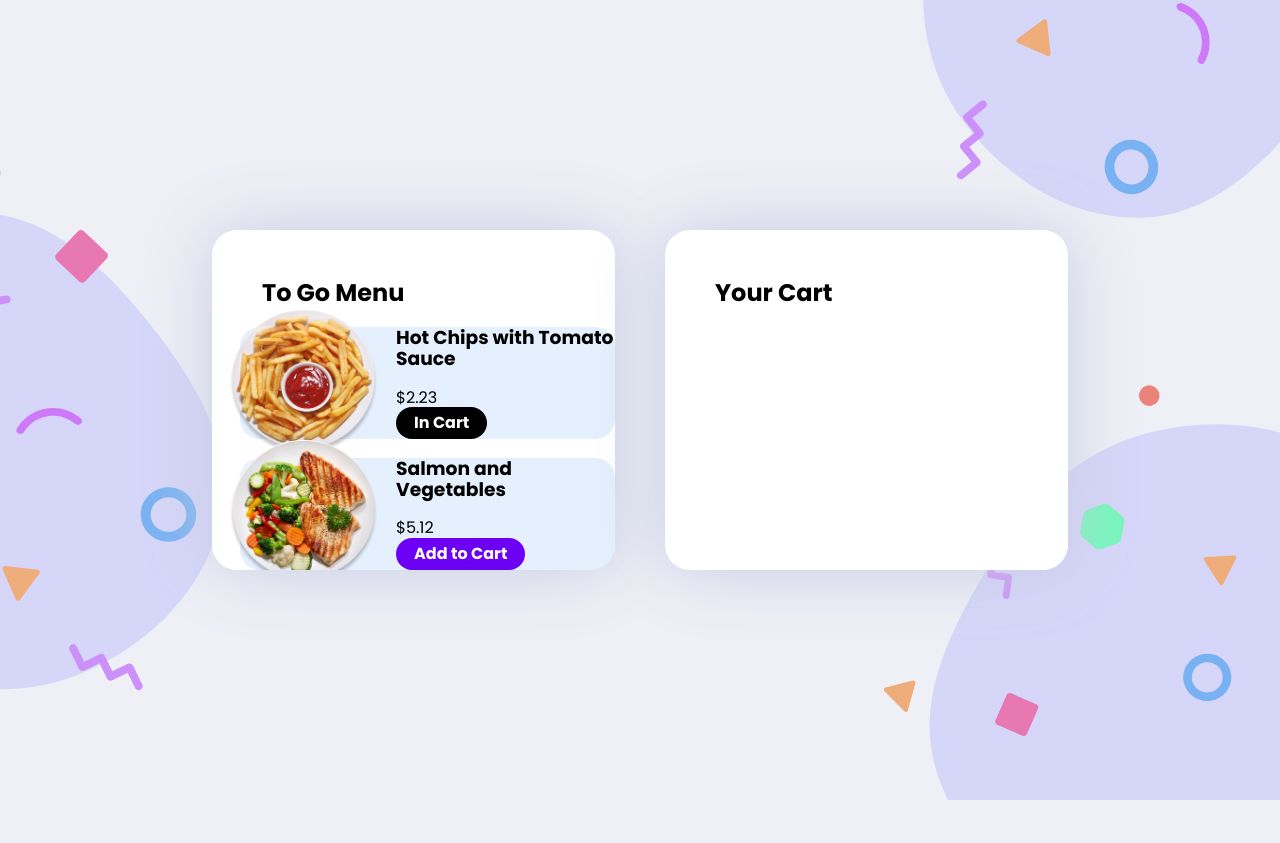
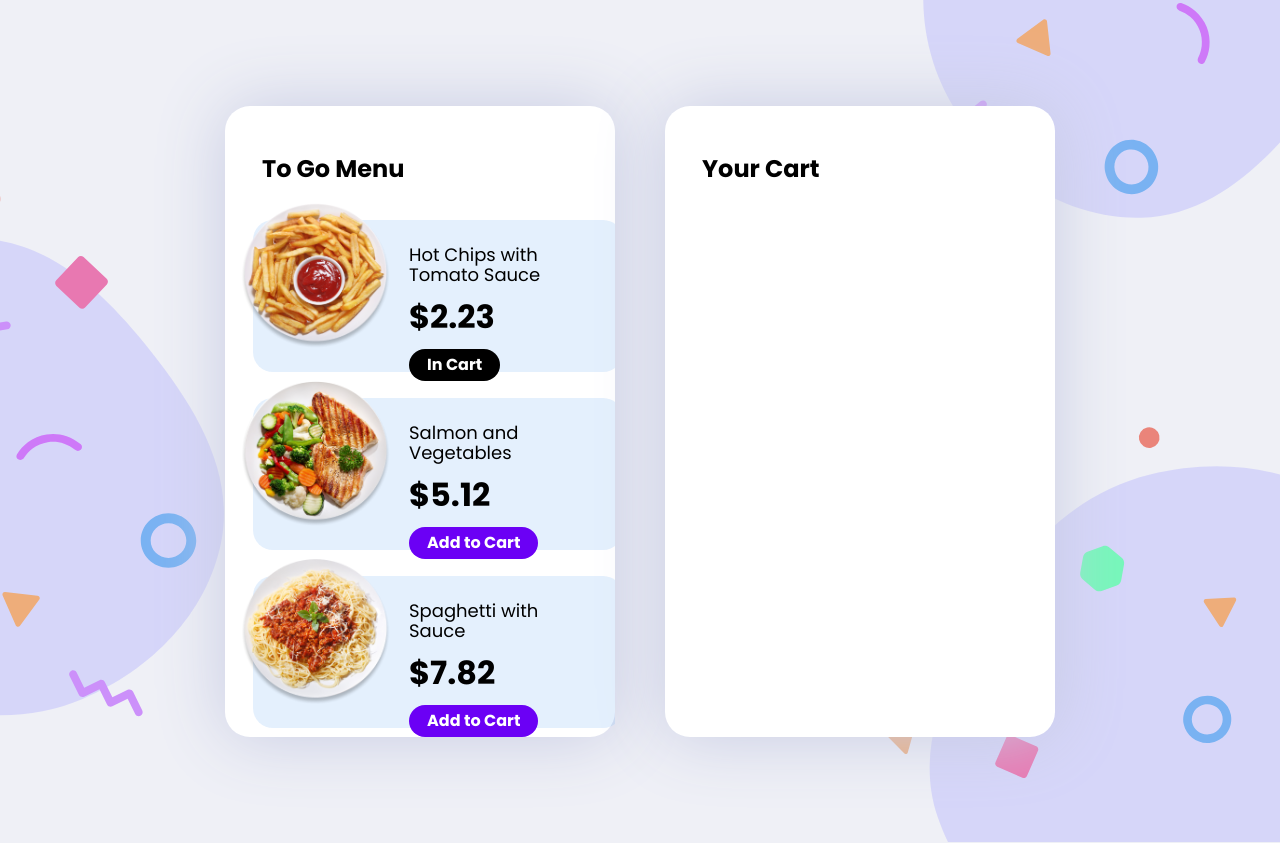
Before and after one commit to peter-hinch/advent-of-css-2022-02-ecommerce-component, a website: page index.html in a window 1280 px wide. Before the commit the page ends 800 px from the top, so only its background shows below. Drawn offline with nearby package versions, Linux system fonts and the light colour scheme.

Commit message:
Nest scroll area in panel and refine menu items.

```diff
--- a/index.html
+++ b/index.html
@@ -12,6 +12,7 @@
     <section class="container">
       <div id="menu" class="panel">
         <h2>To Go Menu</h2>
+        <div class="panel__scroll-area">
           <div class="menu__item">
             <h3 class="item__description">Hot Chips with Tomato Sauce</h3>
             <img
@@ -30,6 +31,16 @@
             <div class="item__price">$5.12</div>
             <button class="item__add-remove">Add to Cart</button>
           </div>
+          <div class="menu__item">
+            <h3 class="item__description">Spaghetti with Sauce</h3>
+            <img
+              src="./images/plate__spaghetti-meat-sauce.png"
+              alt="spaghetti with sauce"
+            />
+            <div class="item__price">$7.82</div>
+            <button class="item__add-remove">Add to Cart</button>
+          </div>
+        </div>
       </div>
       <div id="shopping-cart" class="panel">
         <h2>Your Cart</h2>
--- a/styles.css
+++ b/styles.css
@@ -18,15 +18,20 @@ section.container {
   flex-direction: row;
   justify-content: center;
   gap: 50px;
+  margin: 106px 0;
 }
 
 div.panel {
-  padding: 49px 0 0 28px;
+  padding: 49px 0 0 15px;
   width: 375px;
-  overflow-y: scroll;
   background: #fff;
   border-radius: 25px;
   box-shadow: 0px 0px 70px #c7cbe3;
+}
+
+div.panel div.panel__scroll-area {
+  overflow-x: hidden;
+  overflow-y: scroll;
 }
 
 div.panel h2 {
@@ -58,19 +63,45 @@ div.panel button.button__active {
 }
 
 .menu__item {
+  z-index: 100;
   position: relative;
-  padding-left: 156px;
+  padding: 42px 29px 0 169px;
+}
+
+.menu__item h3.item__description {
+  margin: 0;
+  font-weight: 400;
+  font-size: 18px;
+  line-height: 20px;
+}
+
+.menu__item div.item__price {
+  margin: 16px 0;
+  font-weight: 700;
+  font-size: 32px;
+  line-height: 32px;
+}
+
+.menu__item img {
+  position: absolute;
+  top: 0;
+  left: 0;
+  width: 150px;
+  height: auto;
+}
+
+.menu__item::after {
+  z-index: -100;
+  position: absolute;
+  top: 17.5px;
+  left: 12.5px;
+  width: 370px;
+  height: 152px;
+  display: block;
+  content: ' ';
   background: rgba(122, 179, 243, 0.2);
   border-radius: 20px;
 }
 
-.menu__item img {
-  position: absolute;
-  top: -17.5px;
-  left: -12.5px;
-  width: 150px;
-  height: auto;
-}
-
 div#menu {
 }
```
Lines whose indentation alone changed are shown as unchanged.
